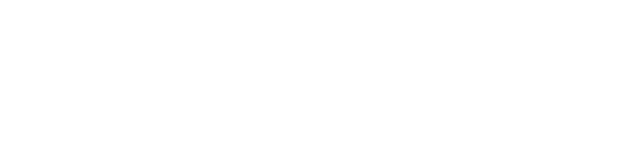
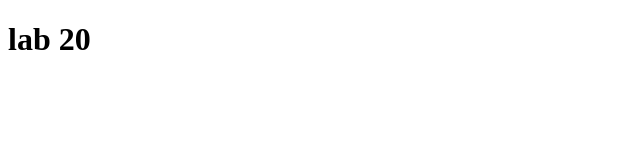
Before and after one commit to ulukbek18/FirstGitCommit, a plain HTML site: page index.html in a window 1280 px wide. Shown: the whole page, without its empty margins (0-640 px from the left). Drawn offline with Linux system fonts and the light colour scheme.

Commit message:
added h1 title

```diff
--- a/index.html
+++ b/index.html
@@ -7,6 +7,6 @@
     <title>Document</title>
 </head>
 <body>
-
+    <h1>lab 20</h1>
 </body>
 </html>
```
